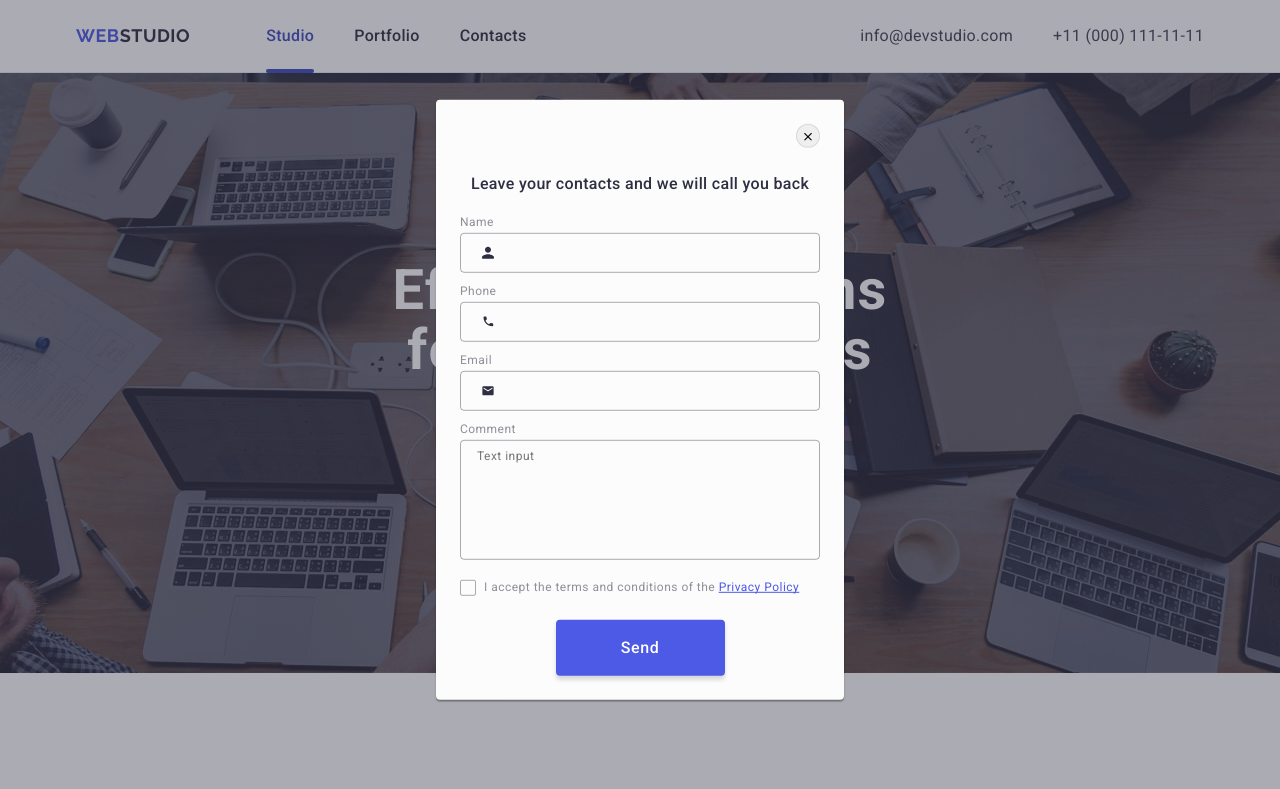
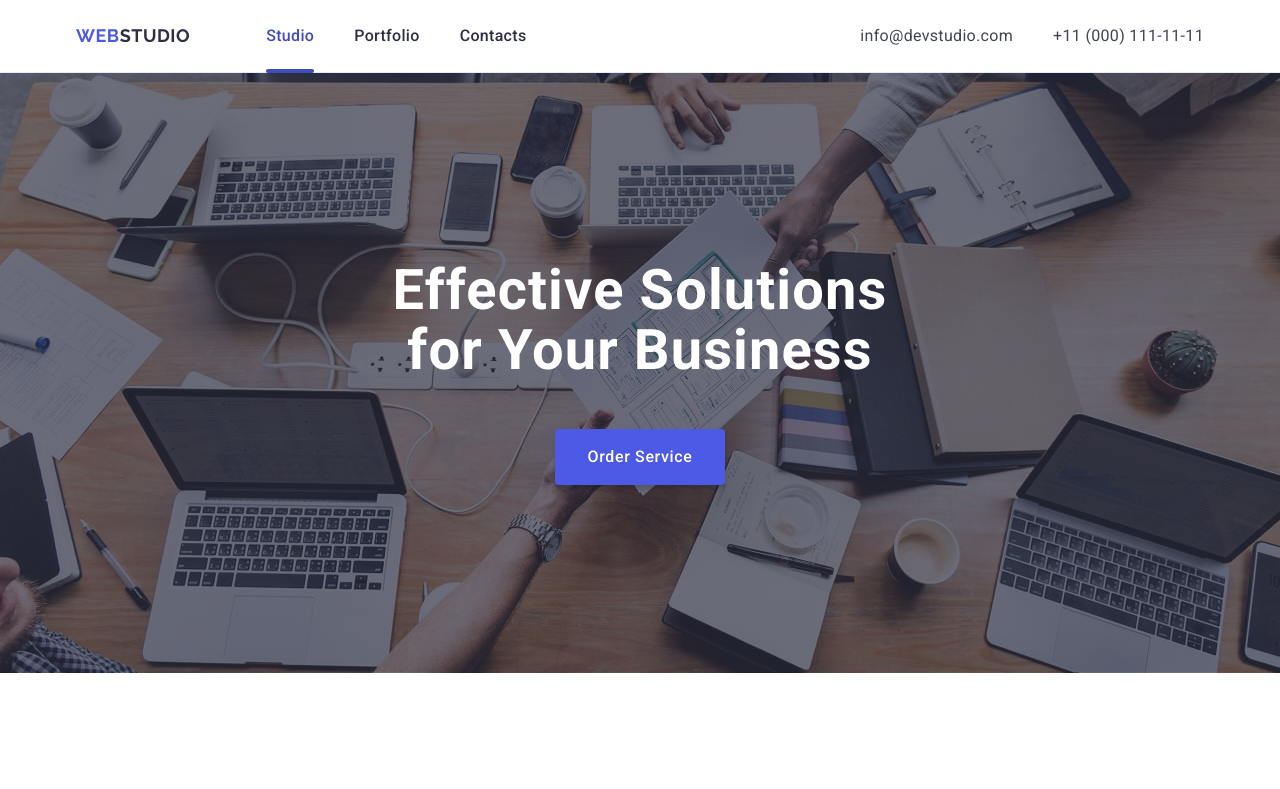
Before and after one commit to Sensei8760/goit-markup-hw-05, a plain HTML site: page index.html in a window 1280 px wide. Shown: the top 789 px of the page. Drawn offline with nearby package versions, Linux system fonts and the light colour scheme.

Commit message:
add-modal

```diff
--- a/index.html
+++ b/index.html
@@ -494,7 +494,7 @@
     </footer>
 
     <!--Modal-->
-    <div class="backdrop is-opten">
+    <div class="backdrop">
       <div class="modal">
         <button type="button" class="close-btn">
           <svg class="icon-close" width="8" height="8">
```
